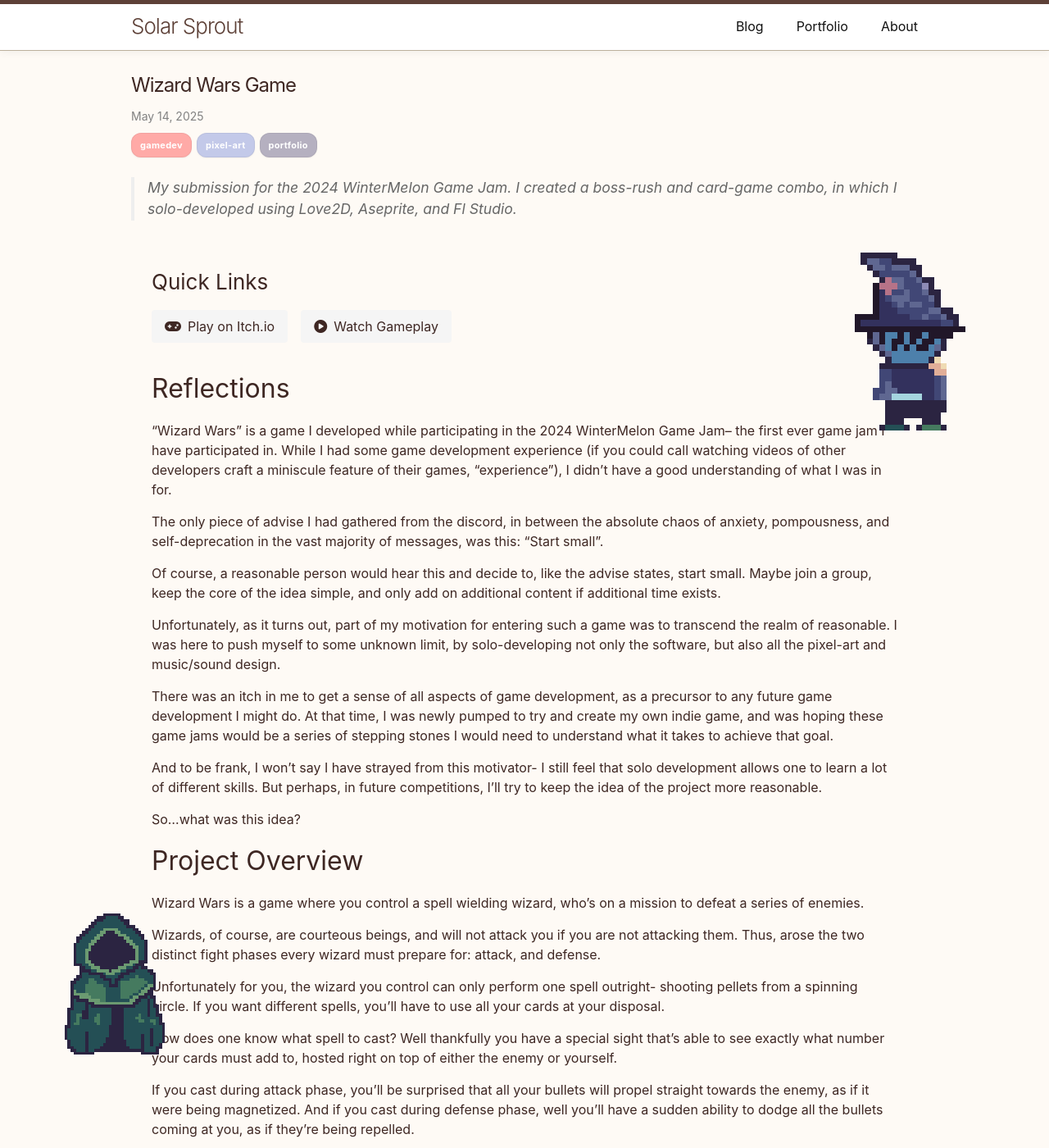
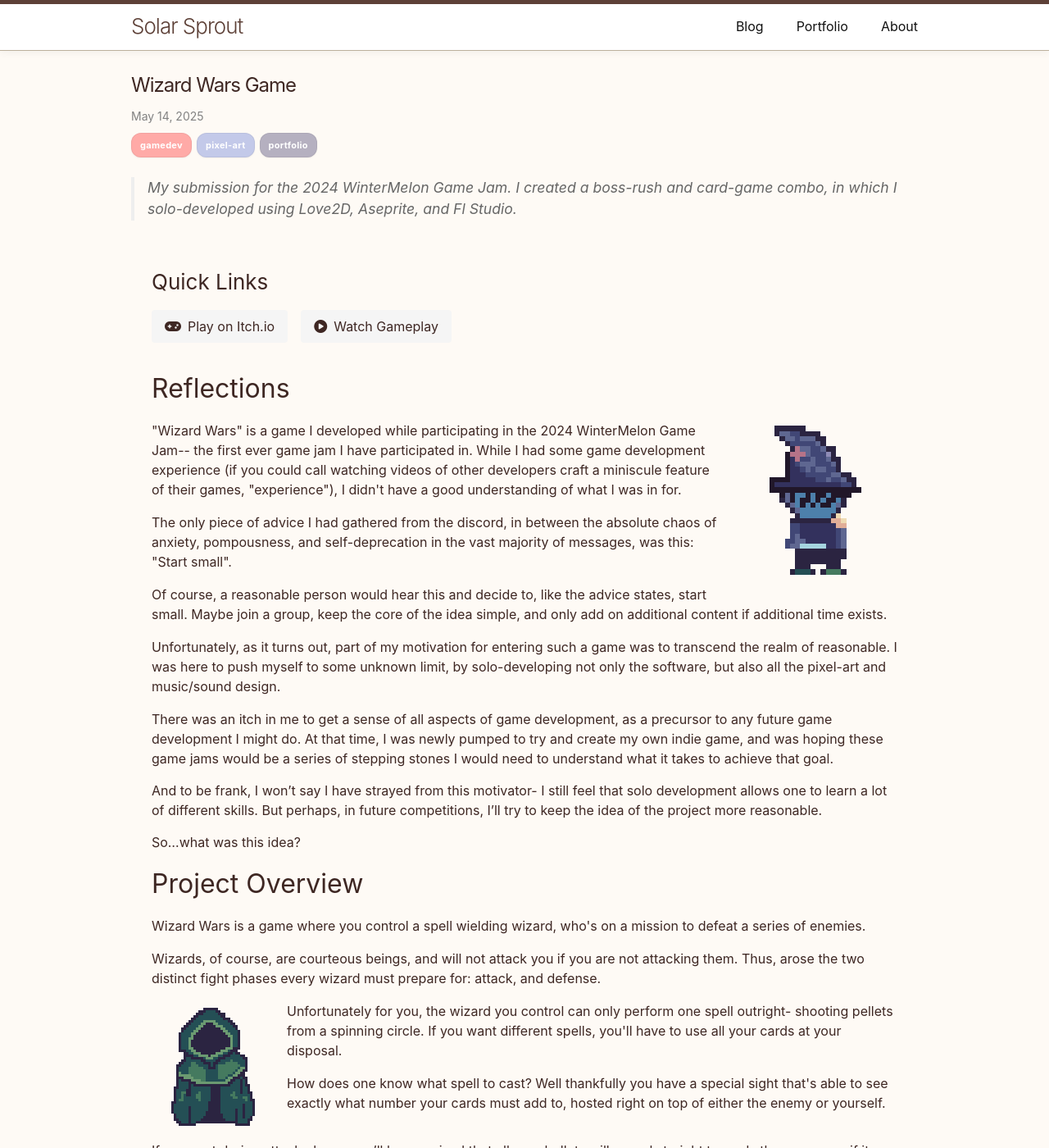
Before and after one commit to shreesamavedhi/solarsprout.online, a Jekyll site: the page built from _posts/2025-05-14-wizard-wars.md, in a window 1280 px wide and 1400 px high. Shown: the whole window at 82% size. Built offline with Jekyll 4.4.1, drawn with Linux system fonts in a browser that asks for light colours.

Commit message:
Wizard wars post minor changes

```diff
--- a/_posts/2025-05-14-wizard-wars.md
+++ b/_posts/2025-05-14-wizard-wars.md
@@ -7,14 +7,6 @@ description: "My submission for the 2024 WinterMelon Game Jam. I created a boss-
 image: "/assets/images/portfolio/wizard-wars.png"
 tags: [gamedev, pixel-art, portfolio]
 ---
-
-<div style="position: absolute; left: 50px; top: 1100px; margin: 0; width: 300px; text-align: left;">
-  <img style="width: 60%; image-rendering: pixelated; margin-top: 10px;" src="/assets/images/posts/wizard-wars/enemy.png" />
-</div>
-
-<div style="position: absolute; right: 50px; top: 300px; margin: 0; width: 300px; text-align: right;">
-  <img style="width: 80%; image-rendering: pixelated;" src="/assets/images/posts/wizard-wars/wizard.png" />
-</div>
 
 ### Quick Links
 {% assign quick_links = '' | split: '' %}
@@ -33,14 +25,15 @@ tags: [gamedev, pixel-art, portfolio]
 {% include quick-links.html links=quick_links %}
 
 ## Reflections
+<div style="overflow: auto;">
+<img src="/assets/images/posts/wizard-wars/wizard.png" alt="Wizard character sprite" style="width: 200px; image-rendering: pixelated; float: right; margin: 0 0 15px 15px;">
+<p style="margin-bottom: 1em;">"Wizard Wars" is a game I developed while participating in the 2024 WinterMelon Game Jam-- the first ever game jam I have participated in. While I had some game development experience (if you could call watching videos of other developers craft a miniscule feature of their games, "experience"), I didn't have a good understanding of what I was in for.</p>
 
-"Wizard Wars" is a game I developed while participating in the 2024 WinterMelon Game Jam-- the first ever game jam I have participated in. While I had some game development experience (if you could call watching videos of other developers craft a miniscule feature of their games, "experience"), I didn't have a good understanding of what I was in for.
+<p style="margin-bottom: 1em;">The only piece of advice I had gathered from the discord, in between the absolute chaos of anxiety, pompousness, and self-deprecation in the vast majority of messages, was this: "Start small".</p>
 
-The only piece of advise I had gathered from the discord, in between the absolute chaos of anxiety, pompousness, and self-deprecation in the vast majority of messages, was this: "Start small".
+<p style="margin-bottom: 1em;">Of course, a reasonable person would hear this and decide to, like the advice states, start small. Maybe join a group, keep the core of the idea simple, and only add on additional content if additional time exists.</p>
 
-Of course, a reasonable person would hear this and decide to, like the advise states, start small. Maybe join a group, keep the core of the idea simple, and only add on additional content if additional time exists.
-
-Unfortunately, as it turns out, part of my motivation for entering such a game was to transcend the realm of reasonable. I was here to push myself to some unknown limit, by solo-developing not only the software, but also all the pixel-art and music/sound design.
+<p style="margin-bottom: 1em;">Unfortunately, as it turns out, part of my motivation for entering such a game was to transcend the realm of reasonable. I was here to push myself to some unknown limit, by solo-developing not only the software, but also all the pixel-art and music/sound design.</p></div>
 
 There was an itch in me to get a sense of all aspects of game development, as a precursor to any future game development I might do. At that time, I was newly pumped to try and create my own indie game, and was hoping these game jams would be a series of stepping stones I would need to understand what it takes to achieve that goal.
 
@@ -50,13 +43,15 @@ So...what was this idea?
 
 ## Project Overview
 
-Wizard Wars is a game where you control a spell wielding wizard, who's on a mission to defeat a series of enemies.
+<p style="margin-bottom: 1em;">Wizard Wars is a game where you control a spell wielding wizard, who's on a mission to defeat a series of enemies.</p>
 
-Wizards, of course, are courteous beings, and will not attack you if you are not attacking them. Thus, arose the two distinct fight phases every wizard must prepare for: attack, and defense.
+<p style="margin-bottom: 1em;">Wizards, of course, are courteous beings, and will not attack you if you are not attacking them. Thus, arose the two distinct fight phases every wizard must prepare for: attack, and defense.</p>
 
-Unfortunately for you, the wizard you control can only perform one spell outright- shooting pellets from a spinning circle. If you want different spells, you'll have to use all your cards at your disposal.
+<div style="overflow: auto;">
+<img src="/assets/images/posts/wizard-wars/enemy.png" alt="Enemy character sprite" style="width: 150px; image-rendering: pixelated; float: left; margin: 5px 15px 15px 0;">
+<p style="margin-bottom: 1em;">Unfortunately for you, the wizard you control can only perform one spell outright- shooting pellets from a spinning circle. If you want different spells, you'll have to use all your cards at your disposal.</p>
 
-How does one know what spell to cast? Well thankfully you have a special sight that's able to see exactly what number your cards must add to, hosted right on top of either the enemy or yourself.
+<p style="margin-bottom: 1em;">How does one know what spell to cast? Well thankfully you have a special sight that's able to see exactly what number your cards must add to, hosted right on top of either the enemy or yourself.</p></div>
 
 If you cast during attack phase, you'll be surprised that all your bullets will propel straight towards the enemy, as if it were being magnetized. And if you cast during defense phase, well you'll have a sudden ability to dodge all the bullets coming at you, as if they're being repelled.
 
```
